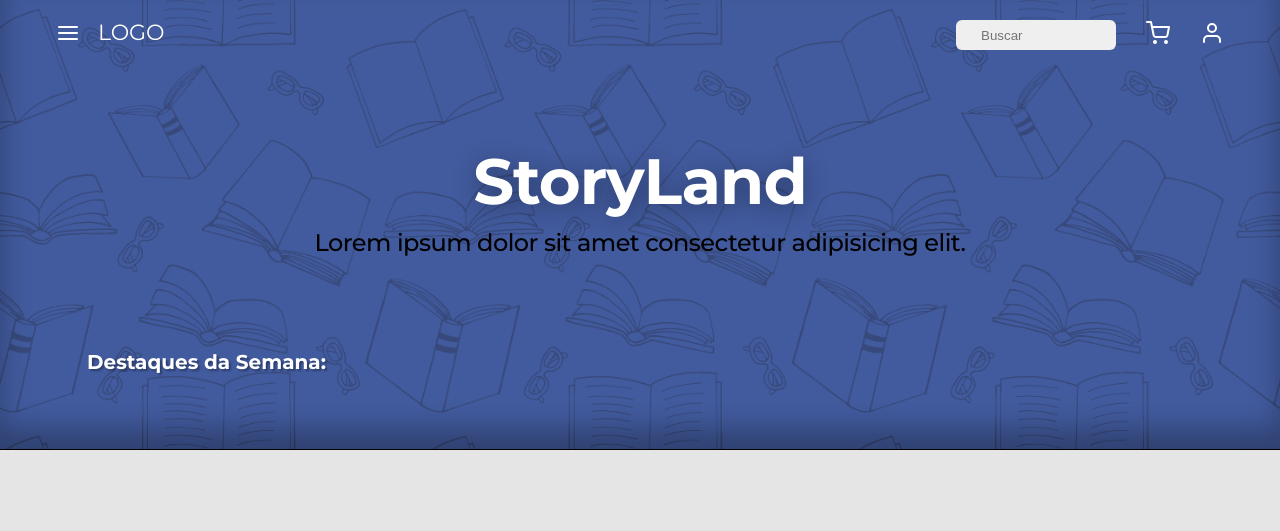
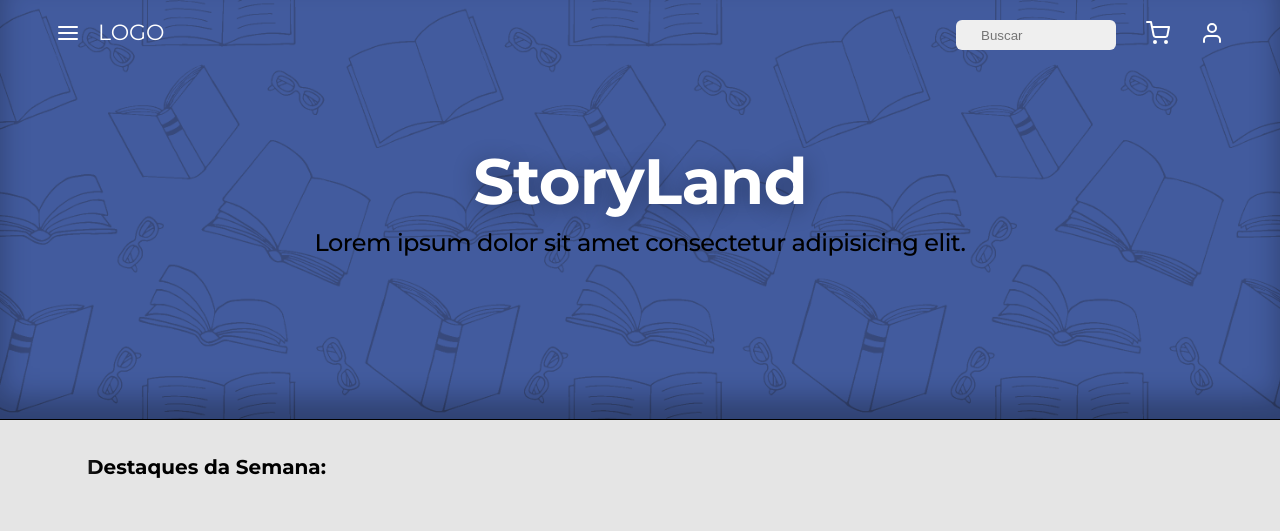
Before and after one commit to EstGui/Library_Spring, a Spring Boot app: page /inicio in a window 1280 px wide. Shown: the top 531 px of the page. Run offline with Spring Boot 4, Linux system fonts and the light colour scheme.

Commit message:
Ajustes de Estilo

```diff
--- a/Library Manager/src/main/resources/static/index.css
+++ b/Library Manager/src/main/resources/static/index.css
@@ -16,7 +16,7 @@
 .banner {
     position: relative;
     background: rgb(66, 91, 158);
-    height: 450px;
+    height: 420px;
     display: flex;
     flex-direction: column;
     align-items: center;
@@ -33,6 +33,7 @@
     left: 0;
     background: url(1691076101818.png), rgb(66, 91, 158);
     background-size: 426.6px;
+    background-attachment: fixed;
     background-blend-mode: multiply;
     background-repeat: repeat;
     opacity: 0.28;
@@ -116,8 +117,9 @@
 }
 
 .bookCollection {
-    margin: -24px 0;
-    padding: 35px 87px;
+    /* margin: -24px 0; */
+    /* margin-left: -24px; */
+    padding: 35px 0;
     width: 100%;
     display: flex;
     flex-direction: column;
@@ -125,27 +127,65 @@
     align-items: baseline;
     overflow: hidden;
     gap: 18px;
+    position: relative;
 }
 
-.books {
+/* .books {
     margin-top: -135px;
-}
+} */
 
 .bookCollection > h4 {
+    padding: 0 87px;
     font-family: 'montserrat';
-    color: #FFF;
+    color: #000;
     font-size: 20px;
     font-weight: bold;
     z-index: 2;
-    text-shadow: 2px 2px 2px #00000055;
+    /* text-shadow: 2px 2px 2px #00000055; */
 }
 
 .container {
+    padding: 0 87px;
     width: 100%;
     display: flex;
     align-items: center;
     gap: 30px;
-    overflow: hidden;
+    overflow: scroll;
+    position: relative;
+}
+
+.bookCollection::after {
+    content: url("arrow-next-small-svgrepo-com.svg");
+    width: 100px;
+    height: 350px;
+    display: flex;
+    justify-content: center;
+    align-items: center;
+    background: linear-gradient(-90deg, #E5E5E5, #00000000);
+    /* background: linear-gradient(-90deg, #F00 50%, #00000000); */
+    position: absolute;
+    bottom: 35px;
+    right: 0;
+    z-index: 2;
+}
+
+.bookCollection::before {
+    content: url("arrow-prev-small-svgrepo-com.svg");
+    display: flex;
+    justify-content: center;
+    align-items: center;
+    width: 100px;
+    height: 350px;
+    background: linear-gradient(90deg, #E5E5E5, #00000000);
+    position: absolute;
+    bottom: 35px;
+    left: 0;
+    z-index: 3;
+}
+
+.container::-webkit-scrollbar {
+    height: 0;
+    width: 0;
 }
 
 .card {
```
Also changed, not shown: Library Manager/src/main/resources/static/arrow-next-small-svgrepo-com.svg (added), Library Manager/src/main/resources/static/arrow-next-svgrepo-com.svg (added), Library Manager/src/main/resources/static/arrow-prev-small-svgrepo-com.svg (added), Library Manager/src/main/resources/static/arrow-prev-svgrepo-com.svg (added).
